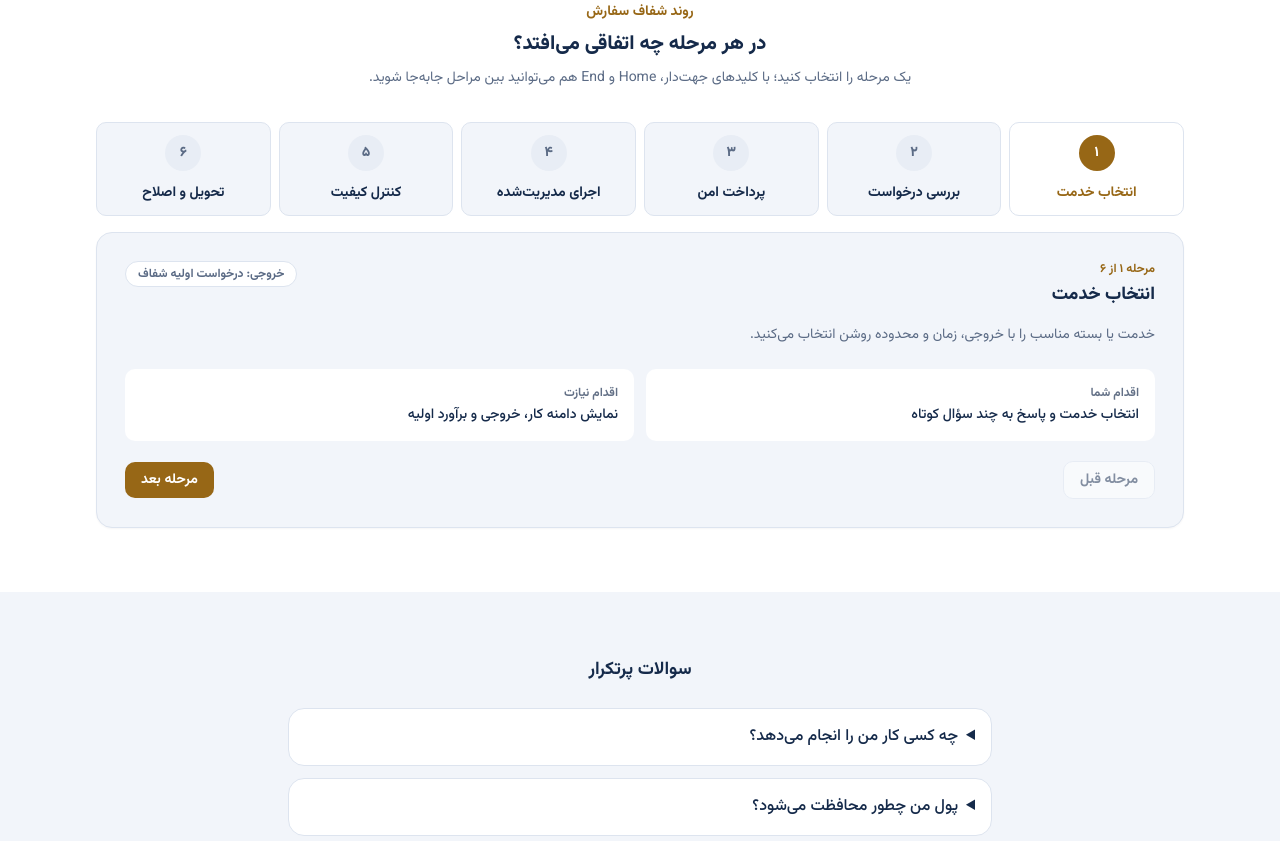
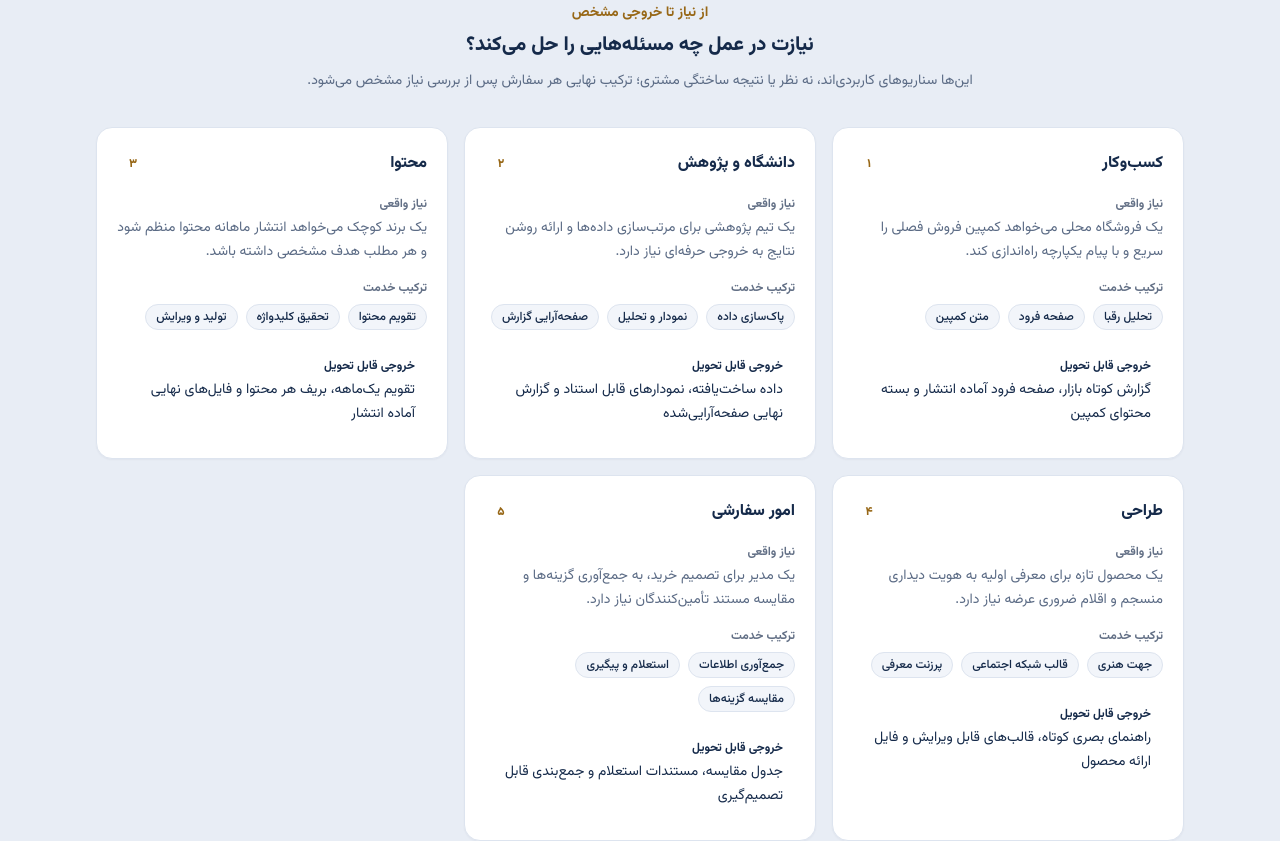
Before and after one commit to hamid-402/niazet, a Next.js app in the folder apps/web/: page / in a window 1280 px wide. Shown: the part 1180-2021 px from the top of the page. Built offline with nearby package versions, Linux system fonts and the light colour scheme; no server answers.

Commit message:
feat: add honest service use cases

```diff
--- a/apps/web/package.json
+++ b/apps/web/package.json
@@ -23,7 +23,8 @@
     "phase6:microcopy-contract": "node scripts/phase6-microcopy-contract.mjs",
     "phase7:hero-contract": "node scripts/phase7-hero-contract.mjs",
     "phase7:flow-diagram-contract": "node scripts/phase7-flow-diagram-contract.mjs",
-    "phase7:stepper-contract": "node scripts/phase7-stepper-contract.mjs"
+    "phase7:stepper-contract": "node scripts/phase7-stepper-contract.mjs",
+    "phase7:use-cases-contract": "node scripts/phase7-use-cases-contract.mjs"
   },
   "dependencies": {
     "framer-motion": "^12.42.2",
--- /dev/null
+++ b/apps/web/scripts/phase7-use-cases-contract.mjs
@@ -0,0 +1,31 @@
+import { readFileSync } from 'node:fs';
+
+const root = new URL('../', import.meta.url);
+const read = (path) => readFileSync(new URL(path, root), 'utf8');
+const useCases = read('src/components/service-use-cases.tsx');
+const home = read('src/app/page.tsx');
+const failures = [];
+const check = (condition, message) => { if (!condition) failures.push(message); };
+
+const casesBlock = useCases.match(/const USE_CASES = \[([\s\S]*?)\] as const;/)?.[1] ?? '';
+check((casesBlock.match(/audience:/g) ?? []).length === 5, 'Use-case section must contain five focused audiences.');
+for (const audience of ['کسب‌وکار', 'دانشگاه و پژوهش', 'محتوا', 'طراحی', 'امور سفارشی']) {
+  check(casesBlock.includes(`audience: '${audience}'`), `Use-case section is missing audience: ${audience}.`);
+}
+check((casesBlock.match(/need:/g) ?? []).length === 5, 'Every use case needs a concrete user need.');
+check((casesBlock.match(/services:/g) ?? []).length === 5, 'Every use case needs a service combination.');
+check((casesBlock.match(/deliverable:/g) ?? []).length === 5, 'Every use case needs an explicit deliverable.');
+for (const term of ['نیاز واقعی', 'ترکیب خدمت', 'خروجی قابل تحویل']) {
+  check(useCases.includes(term), `Use-case cards must label: ${term}.`);
+}
+check(useCases.includes('نه نظر یا نتیجه ساختگی مشتری'), 'Section must distinguish scenarios from fabricated testimonials.');
+check(/<section aria-labelledby="use-cases-title"/.test(useCases), 'Use cases need a named section landmark.');
+check(/<ul[\s\S]*<li/.test(useCases), 'Use cases need list semantics.');
+check(home.includes('<ServiceUseCases />'), 'Homepage must render the use-case section.');
+
+if (failures.length) {
+  console.error(`Phase 7 use-cases contract failed (${failures.length}):`);
+  failures.forEach((failure) => console.error(`- ${failure}`));
+  process.exit(1);
+}
+console.log('Phase 7 use-cases contract passed: five honest scenarios with needs, service combinations and explicit deliverables verified.');
--- a/apps/web/src/app/page.tsx
+++ b/apps/web/src/app/page.tsx
@@ -3,6 +3,7 @@ import { PublicNav } from '@/components/public-nav';
 import { LinkButton } from '@/components/ui';
 import { ManagedServiceFlow } from '@/components/managed-service-flow';
 import { ServiceProcessStepper } from '@/components/service-process-stepper';
+import { ServiceUseCases } from '@/components/service-use-cases';
 
 const CATEGORIES = [
   'طراحی و توسعه سایت',
@@ -95,6 +96,8 @@ export default function HomePage() {
         </div>
         </section>
 
+        <ServiceUseCases />
+
         <ServiceProcessStepper />
 
         <section id="faq" className="mx-auto w-full max-w-3xl px-4 py-16 md:px-8">
--- /dev/null
+++ b/apps/web/src/components/service-use-cases.tsx
@@ -0,0 +1,88 @@
+import Link from 'next/link';
+import { formatNumber } from '@/lib/format';
+
+const USE_CASES = [
+  {
+    audience: 'کسب‌وکار',
+    need: 'یک فروشگاه محلی می‌خواهد کمپین فروش فصلی را سریع و با پیام یکپارچه راه‌اندازی کند.',
+    services: ['تحلیل رقبا', 'صفحه فرود', 'متن کمپین'],
+    deliverable: 'گزارش کوتاه بازار، صفحه فرود آماده انتشار و بسته محتوای کمپین',
+  },
+  {
+    audience: 'دانشگاه و پژوهش',
+    need: 'یک تیم پژوهشی برای مرتب‌سازی داده‌ها و ارائه روشن نتایج به خروجی حرفه‌ای نیاز دارد.',
+    services: ['پاک‌سازی داده', 'نمودار و تحلیل', 'صفحه‌آرایی گزارش'],
+    deliverable: 'داده ساخت‌یافته، نمودارهای قابل استناد و گزارش نهایی صفحه‌آرایی‌شده',
+  },
+  {
+    audience: 'محتوا',
+    need: 'یک برند کوچک می‌خواهد انتشار ماهانه محتوا منظم شود و هر مطلب هدف مشخصی داشته باشد.',
+    services: ['تقویم محتوا', 'تحقیق کلیدواژه', 'تولید و ویرایش'],
+    deliverable: 'تقویم یک‌ماهه، بریف هر محتوا و فایل‌های نهایی آماده انتشار',
+  },
+  {
+    audience: 'طراحی',
+    need: 'یک محصول تازه برای معرفی اولیه به هویت دیداری منسجم و اقلام ضروری عرضه نیاز دارد.',
+    services: ['جهت هنری', 'قالب شبکه اجتماعی', 'پرزنت معرفی'],
+    deliverable: 'راهنمای بصری کوتاه، قالب‌های قابل ویرایش و فایل ارائه محصول',
+  },
+  {
+    audience: 'امور سفارشی',
+    need: 'یک مدیر برای تصمیم خرید، به جمع‌آوری گزینه‌ها و مقایسه مستند تأمین‌کنندگان نیاز دارد.',
+    services: ['جمع‌آوری اطلاعات', 'استعلام و پیگیری', 'مقایسه گزینه‌ها'],
+    deliverable: 'جدول مقایسه، مستندات استعلام و جمع‌بندی قابل تصمیم‌گیری',
+  },
+] as const;
+
+export function ServiceUseCases() {
+  return (
+    <section aria-labelledby="use-cases-title" className="border-y border-border bg-bg-subtle py-16">
+      <div className="mx-auto max-w-6xl px-4 md:px-8">
+        <div className="mx-auto max-w-2xl text-center">
+          <p className="text-sm font-bold text-accent">از نیاز تا خروجی مشخص</p>
+          <h2 id="use-cases-title" className="mt-2 text-xl font-extrabold text-fg">نیازت در عمل چه مسئله‌هایی را حل می‌کند؟</h2>
+          <p className="mt-2 text-sm leading-7 text-fg-muted">
+            این‌ها سناریوهای کاربردی‌اند، نه نظر یا نتیجه ساختگی مشتری؛ ترکیب نهایی هر سفارش پس از بررسی نیاز مشخص می‌شود.
+          </p>
+        </div>
+
+        <ul className="mt-8 grid gap-4 md:grid-cols-2 xl:grid-cols-3">
+          {USE_CASES.map((useCase, index) => (
+            <li key={useCase.audience} className="flex min-w-0 flex-col rounded-card border border-border bg-surface p-5 shadow-elevation-1">
+              <div className="flex items-center justify-between gap-3">
+                <h3 className="font-extrabold text-fg">{useCase.audience}</h3>
+                <span aria-hidden="true" className="inline-flex h-8 w-8 shrink-0 items-center justify-center rounded-full bg-accent-soft text-xs font-extrabold text-accent">
+                  {formatNumber(index + 1)}
+                </span>
+              </div>
+              <dl className="mt-4 flex flex-1 flex-col gap-4">
+                <div>
+                  <dt className="text-xs font-bold text-fg-subtle">نیاز واقعی</dt>
+                  <dd className="mt-1 text-sm leading-6 text-fg-muted">{useCase.need}</dd>
+                </div>
+                <div>
+                  <dt className="text-xs font-bold text-fg-subtle">ترکیب خدمت</dt>
+                  <dd className="mt-2 flex flex-wrap gap-2">
+                    {useCase.services.map((service) => (
+                      <span key={service} className="rounded-full border border-border bg-bg px-2.5 py-1 text-xs font-medium text-fg">{service}</span>
+                    ))}
+                  </dd>
+                </div>
+                <div className="rounded-control bg-success-soft p-3">
+                  <dt className="text-xs font-bold text-success-strong">خروجی قابل تحویل</dt>
+                  <dd className="mt-1 text-sm leading-6 text-fg">{useCase.deliverable}</dd>
+                </div>
+              </dl>
+            </li>
+          ))}
+        </ul>
+
+        <div className="mt-7 text-center">
+          <Link href="/services" className="inline-flex min-h-11 items-center justify-center rounded-control border border-border-strong bg-surface px-5 py-2 text-sm font-bold text-fg transition-colors hover:bg-bg focus-visible:outline-none focus-visible:ring-2 focus-visible:ring-focus focus-visible:ring-offset-2">
+            پیدا کردن خدمت مناسب برای نیاز من
+          </Link>
+        </div>
+      </div>
+    </section>
+  );
+}
```
Also changed, not shown: 1 other file (tests, documents, lock files or other folders).
